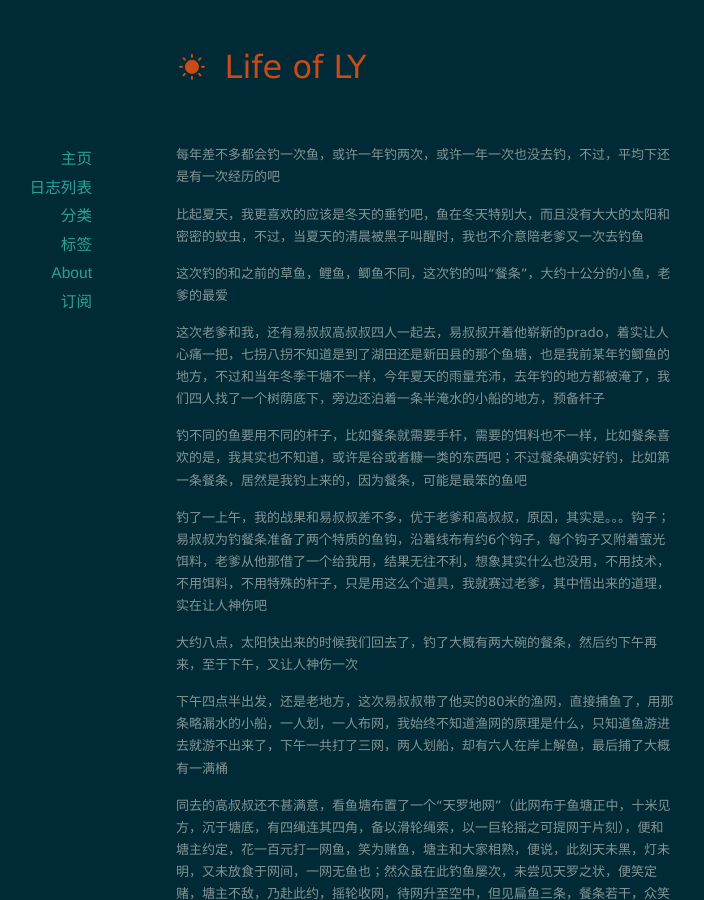
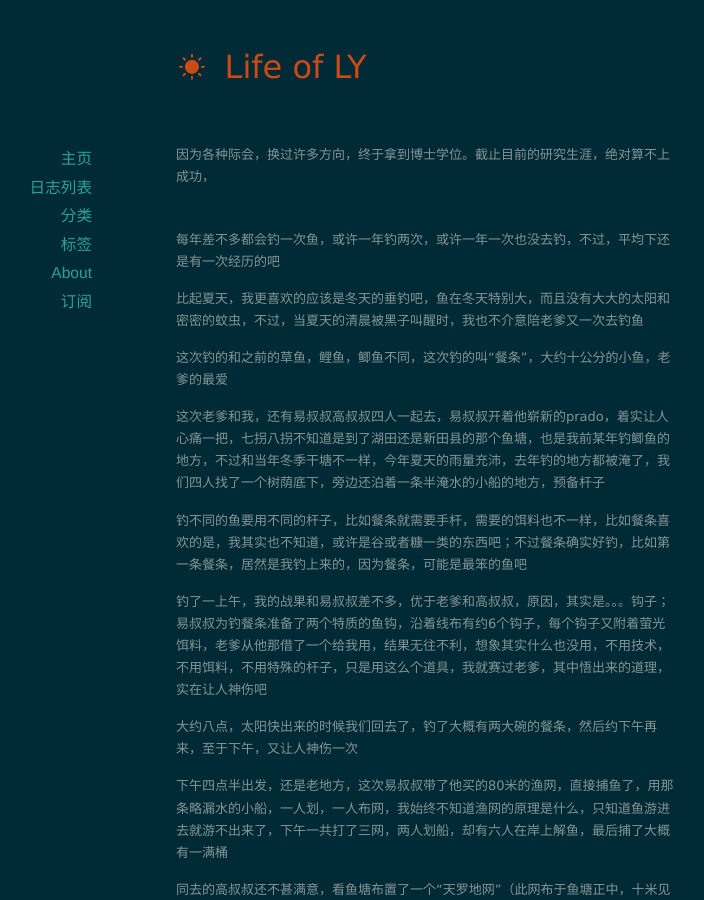
Before and after one commit to jaasly/jaasly.github.io, a Jekyll site: the page built from index.html, in a window 1280 px wide and 900 px high. Shown: the whole window, without its empty margins (214-918 px from the left). Built offline with Jekyll 4.4.1, drawn with Linux system fonts in a browser that asks for light colours; nearby versions of some CDN libraries; the list of posts is cut into pages by our own code; some of the changed text lies outside the part shown.

Commit message:
research logic

```diff
--- /dev/null
+++ b/_posts/2015-04-16-Research-logic.md
@@ -0,0 +1,9 @@
+---
+layout: post
+category : Diaries
+title:科研的逻辑——之一
+tags : [study]
+
+---
+
+因为各种际会，换过许多方向，终于拿到博士学位。截止目前的研究生涯，绝对算不上成功，
```
Also changed, not shown: _posts/2009-09-05-Little-lover-Xiao.md (line endings or trailing spaces).
